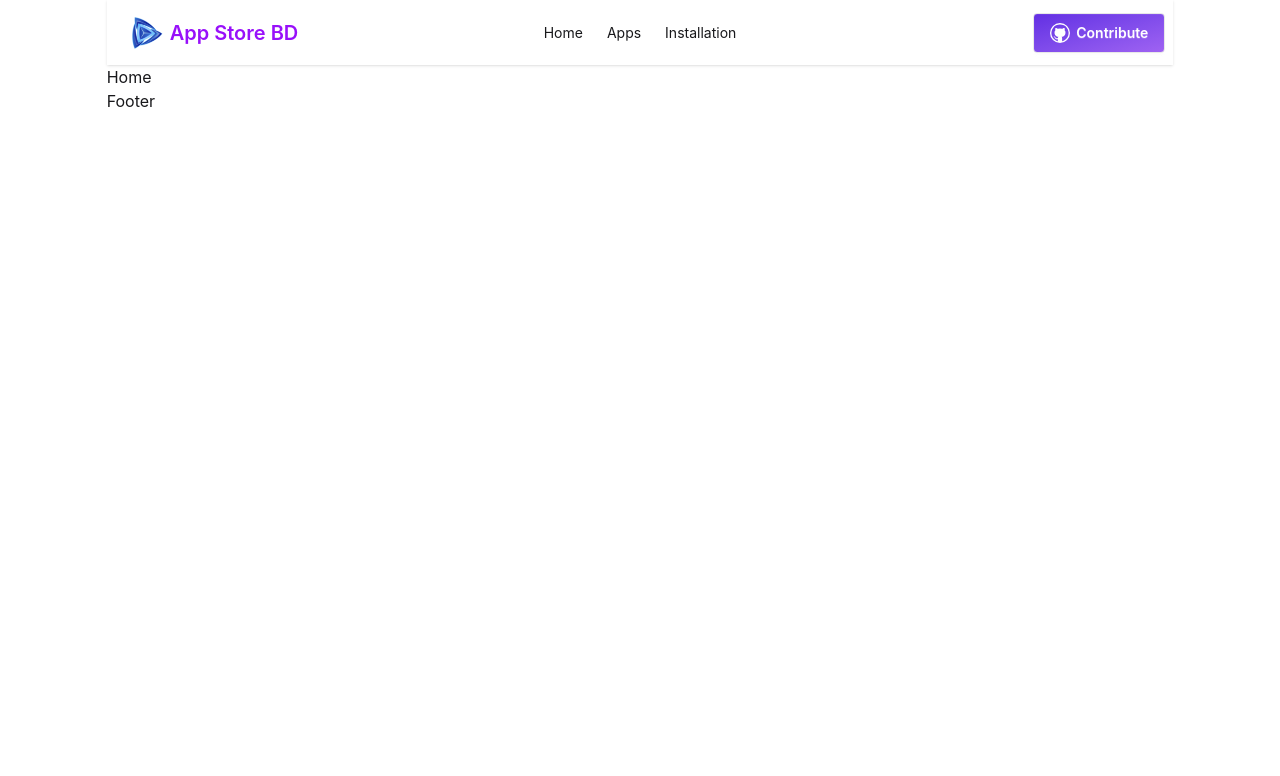
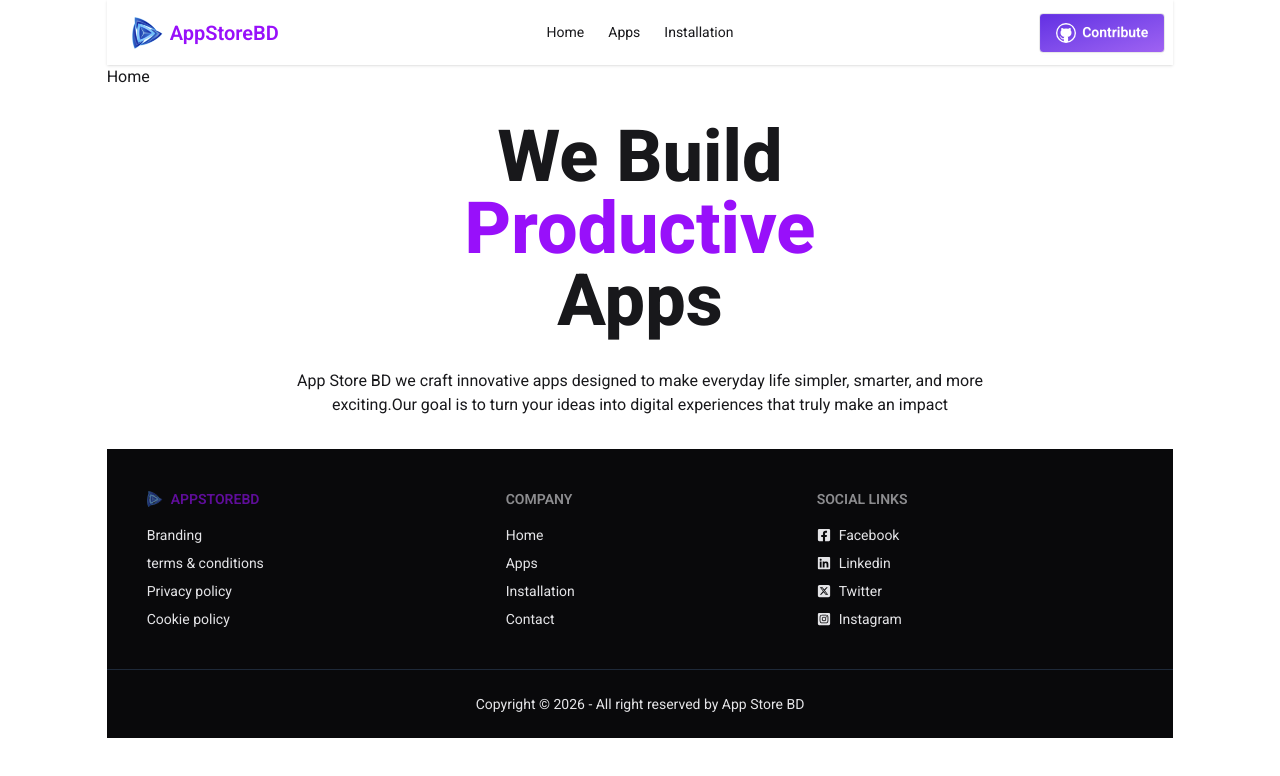
Before and after one commit to kanikanoorsathi/app-store-BD, a React (Vite) app: page / in a window 1280 px wide. Shown: the top 776 px of the page. Built offline with nearby package versions, Linux system fonts and the light colour scheme.

Commit message:
Banner added

```diff
--- a/src/App.css
+++ b/src/App.css
@@ -0,0 +1,10 @@
+@import url('https://fonts.googleapis.com/css2?family=Roboto:ital,wght@0,100..900;1,100..900&display=swap');
+
+
+body {
+  font-family: "Roboto", sans-serif;
+  font-optical-sizing: auto;
+  font-weight: 400;
+  font-style: normal;
+
+}
--- /dev/null
+++ b/src/Components/Banner/Banner.jsx
@@ -0,0 +1,12 @@
+import React from 'react';
+
+const Banner = () => {
+    return (
+        <div className=' py-8  text-center'>
+            <h1 className='font-extrabold text-7xl w-2/4 mx-auto'>We Build <span className='text-purple-600'> Productive </span>Apps</h1>
+            <p className='w-8/12 mx-auto mt-8'>App Store BD we craft innovative apps designed to make everyday life simpler, smarter, and more exciting.Our goal is to turn your ideas into digital experiences that truly make an impact</p>
+        </div>
+    );
+};
+
+export default Banner;
--- a/src/Components/Footer/Footer.jsx
+++ b/src/Components/Footer/Footer.jsx
@@ -1,11 +1,67 @@
-import React from 'react';
+import React from "react";
+import logo from "../../assets/logo.png";
+import {
+  FaFacebookSquare,
+  FaInstagramSquare,
+  FaLinkedin,
+} from "react-icons/fa";
+import { FaSquareXTwitter } from "react-icons/fa6";
 
 const Footer = () => {
-    return (
-        <div>
-            <h1>Footer</h1>
-        </div>
-    );
+  return (
+    <div>
+      <div>
+        {/* Footer start */}
+        <footer className="footer sm:footer-horizontal bg-neutral text-neutral-content p-10">
+          <nav>
+            <div className="footer-title cursor-pointer text-purple-600 flex items-center gap-2">
+               <img className="w-4" src={logo} alt="logo" />
+               <span>AppStoreBD</span>
+            </div>
+            <a className="link link-hover">Branding</a>
+            <a className="link link-hover">terms & conditions</a>
+            <a className="link link-hover">Privacy policy</a>
+            <a className="link link-hover">Cookie policy</a>
+          </nav>
+          <nav>
+            <h6 className="footer-title">Company</h6>
+            <a className="link link-hover">Home</a>
+            <a className="link link-hover">Apps</a>
+            <a className="link link-hover">Installation</a>
+            <a className="link link-hover">Contact</a>
+          </nav>
+          <nav>
+            <h6 className="footer-title">Social Links</h6>
+            <a className="link link-hover flex justify-between gap-2 items-center">
+              <FaFacebookSquare />
+              Facebook
+            </a>
+            <a className="link link-hover flex justify-between gap-2 items-center">
+              <FaLinkedin />
+              Linkedin
+            </a>
+            <a className="link link-hover flex justify-between gap-2 items-center">
+              <FaSquareXTwitter /> Twitter
+            </a>
+            <a className="link link-hover flex justify-between gap-2 items-center">
+              <FaInstagramSquare />
+              Instagram
+            </a>
+          </nav>
+        </footer>
+
+        {/* Footer end */}
+        <footer className="footer sm:footer-horizontal footer-center bg-neutral text-neutral-content p-6 border-t border-gray-800">
+          <aside>
+            <p>
+              Copyright © {new Date().getFullYear()} - All right reserved by
+              App Store BD
+            </p>
+          </aside>
+        </footer>
+      </div>
+    </div>
+  );
 };
 
 export default Footer;
--- a/src/Components/Header/Navbar.jsx
+++ b/src/Components/Header/Navbar.jsx
@@ -45,7 +45,7 @@ const Navbar = () => {
                    <img className="w-8" src={logo} alt="logo" />
                 </Link>
 
-                App Store BD
+                AppStoreBD
 
             </a>
           </div>
--- a/src/Pages/Home/Home.jsx
+++ b/src/Pages/Home/Home.jsx
@@ -1,9 +1,12 @@
 import React from 'react';
+import Banner from '../../Components/Banner/Banner';
 
 const Home = () => {
     return (
         <div>
             <h1>Home</h1>
+            <Banner></Banner>
+
         </div>
     );
 };
```
